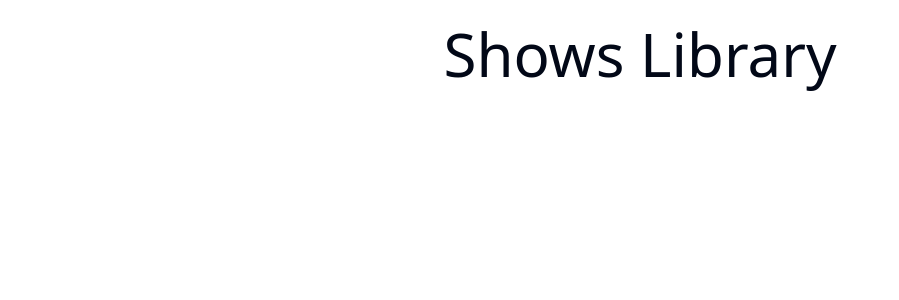
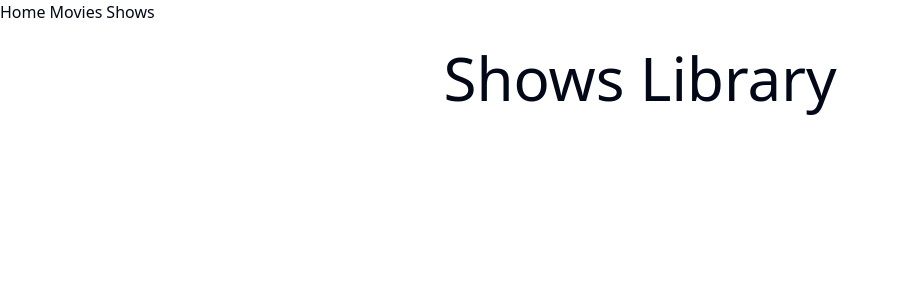
Before and after one commit to ElCapitanSponge/media-app, a React (Vite) app: page /shows in a window 1280 px wide. Shown: the top 300 px of the page, without its empty margins (0-899 px from the left). Built offline with nearby package versions, Linux system fonts and the light colour scheme; no server answers.

Commit message:
feat: implement basic nav bar

```diff
--- a/src/routes/__root.tsx
+++ b/src/routes/__root.tsx
@@ -1,11 +1,44 @@
+import { Link } from "@tanstack/react-router"
+import { NavigationMenu, NavigationMenuItem, NavigationMenuLink, NavigationMenuList } from "@/components/ui/navigation-menu"
 import { Outlet, createRootRoute } from "@tanstack/react-router"
 import { TanStackRouterDevtools } from "@tanstack/router-devtools"
+import { memo } from "react"
 
-export const Route = createRootRoute({
-    component: () => (
+const Root = () => {
+    return (
         <>
+            <NavigationMenu>
+                <NavigationMenuList>
+                    <NavigationMenuItem>
+                        <Link to="/">
+                            <NavigationMenuLink>
+                                Home
+                            </NavigationMenuLink>
+                        </Link>
+                    </NavigationMenuItem>
+                    <NavigationMenuItem>
+                        <Link to="/movies">
+                            <NavigationMenuLink>
+                                Movies
+                            </NavigationMenuLink>
+                        </Link>
+                    </NavigationMenuItem>
+                    <NavigationMenuItem>
+                        <Link to="/shows">
+                            <NavigationMenuLink>
+                                Shows
+                            </NavigationMenuLink>
+                        </Link>
+                    </NavigationMenuItem>
+                </NavigationMenuList>
+            </NavigationMenu>
             <Outlet />
             <TanStackRouterDevtools />
         </>
     )
+
+}
+
+export const Route = createRootRoute({
+    component: memo(Root)
 })
```
